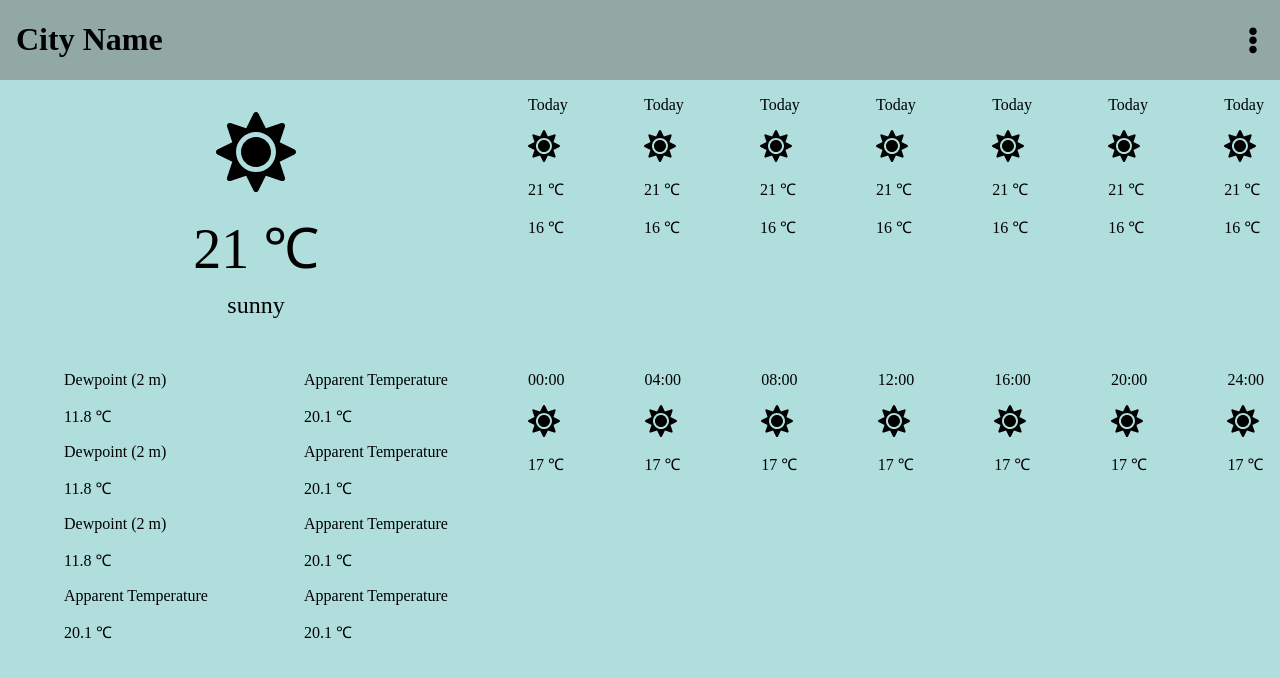
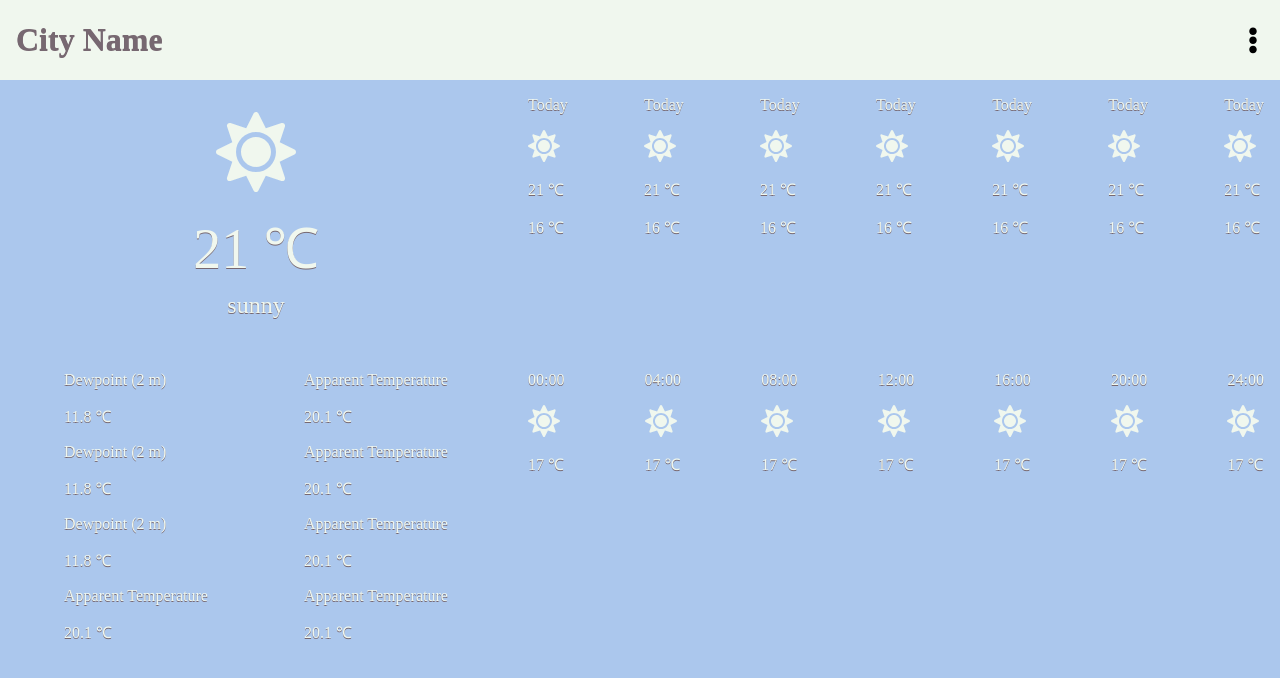
Before and after one commit to 0Xiaohei0/Weather-forecast, a Vue app: page / in a window 1280 px wide. Shown: the top 678 px of the page. Built offline with nearby package versions, Linux system fonts and the light colour scheme; no server answers.

Commit message:
changed color palatte

```diff
--- a/src/App.vue
+++ b/src/App.vue
@@ -41,7 +41,9 @@ export default {
 @import "./variables.css";
 body {
   margin: 0;
-  background: var(--powder-blue);
+  background: var(--baby-blue-eyes);
+  color: var(--mint-cream);
+  text-shadow: 0 1px var(--old-lavender);
 }
 .container {
   display: flex;
--- a/src/components/navBar.vue
+++ b/src/components/navBar.vue
@@ -18,6 +18,7 @@ export default {};
 }
 .container-nav {
   justify-content: space-between;
-  background-color: var(--morning-blue);
+  background-color: var(--mint-cream);
+  color: var(--old-lavender);
 }
 </style>
--- a/src/variables.css
+++ b/src/variables.css
@@ -1,7 +1,7 @@
 :root {
   --mint-cream: #f0f7eeff;
   --beau-blue: #c4d7f2ff;
-  --powder-blue: #afdedcff;
+  --baby-blue-eyes: #abc7edff;
   --morning-blue: #91a8a4ff;
   --old-lavender: #776871ff;
 }
```
